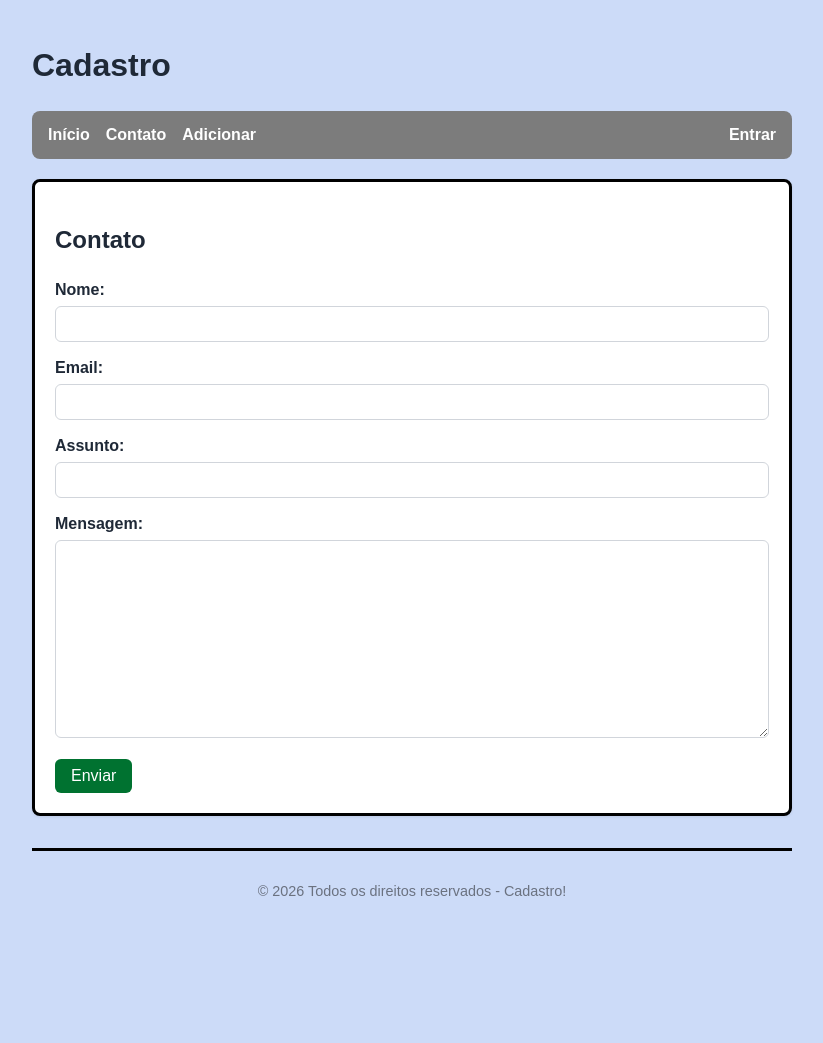
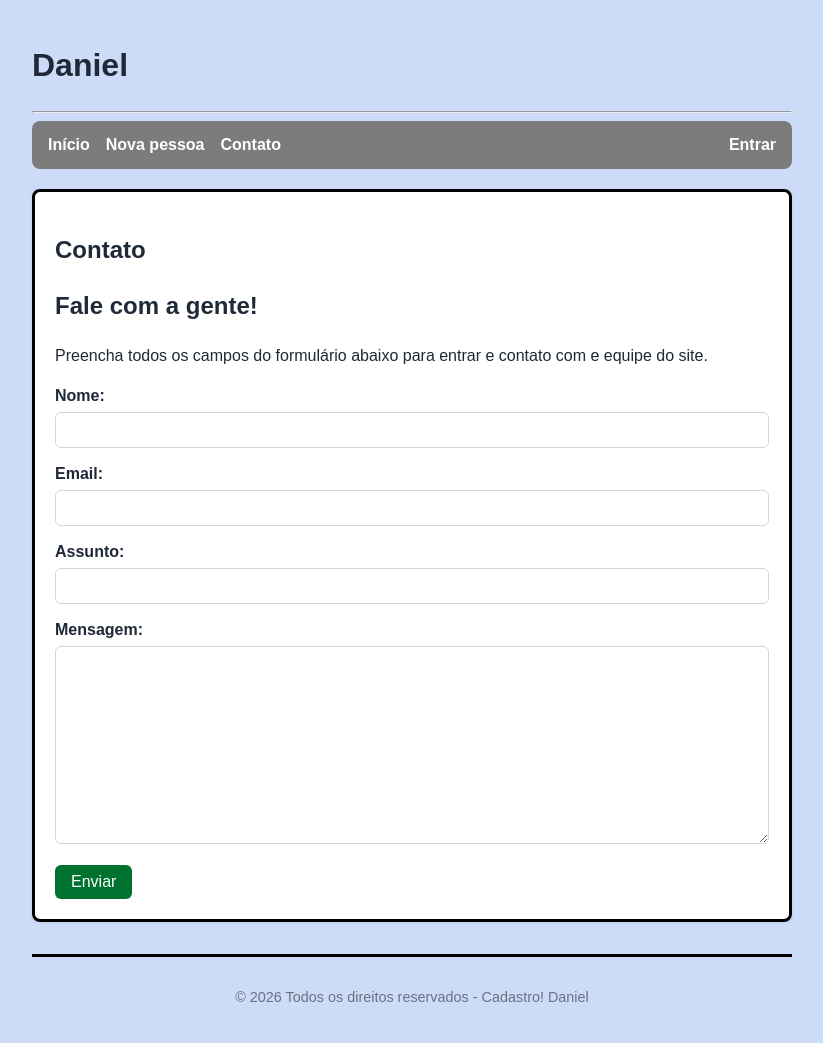
Before and after one commit to DanielGio/Fullstack-Python-com-Django, a Django app: page /contato/ in a window 1280 px wide. Shown: the whole page, without its empty margins (228-1051 px from the left). Before the commit the page ends 896 px from the top, so only its background shows below. Run offline with Django 5.2, Linux system fonts and the light colour scheme; some libraries are stand-ins or nearby versions.

Commit message:
20261014_2139
pequenas correções

```diff
--- a/cadastro/admin.py
+++ b/cadastro/admin.py
@@ -1,5 +1,5 @@
 from django.contrib import admin
-from .models import Pessoa, Telefone
+from .models import Pessoa, Telefone, Contato
 
 class TelefoneInline(admin.TabularInline):
     model = Telefone
@@ -12,4 +12,5 @@ class TelefoneAdmin(admin.ModelAdmin):
     list_display = ['numero', 'pessoa']
 
 admin.site.register(Pessoa, PessoaAdmin)
+admin.site.register(Contato)
 admin.site.register(Telefone, TelefoneAdmin)
--- /dev/null
+++ b/cadastro/context_processors.py
@@ -0,0 +1,8 @@
+
+# cadastro\context_processors.py
+
+def global_context(request):
+    return {
+        'dono': 'Daniel',
+
+    }
--- a/cadastro/forms.py
+++ b/cadastro/forms.py
@@ -1,3 +1,6 @@
+
+# cadastro\forms.py
+
 from django import forms
 from .models import Pessoa, Contato
 
--- a/cadastro/models.py
+++ b/cadastro/models.py
@@ -1,3 +1,6 @@
+
+# cadastro\models.py
+
 from django.db import models
 
 class Pessoa(models.Model):
--- a/cadastro/templates/cadastro/base.html
+++ b/cadastro/templates/cadastro/base.html
@@ -12,13 +12,14 @@
 <body>
 
     <header>
-        <h1>Cadastro</h1>
+        <h1>{{ dono }}</h1>
     </header>
+    <hr>
 
     <nav>
         <a href="{% url 'index' %}">Início</a>
+        <a href="{% url 'adicionar' %}">Nova pessoa</a>
         <a href="{% url 'contato' %}">Contato</a>
-        <a href="{% url 'adicionar' %}">Adicionar</a>
 
         <div class="nav-direita">
             {% if user.is_authenticated %}
@@ -48,7 +49,7 @@
     </main>
 
     <footer>
-        <p>&copy; 2026 Todos os direitos reservados - Cadastro! <!-- {{ nome | default:"Visitante" }}</p> -->
+        <p>&copy; 2026 Todos os direitos reservados - Cadastro! {{ dono | default:"Visitante" }}</p>
     </footer>
 
 </body>
--- a/cadastro/templates/cadastro/contato.html
+++ b/cadastro/templates/cadastro/contato.html
@@ -1,15 +1,32 @@
 {% extends 'cadastro/base.html' %}
+
+{% load widget_tweaks %}
 
 {% block titulo %}Cadastro - Faça Contato{% endblock %}
 
 {% block conteudo %}
 <article>
+
     <h1>Contato</h1>
 
-    <form method="POST">
+    <h2>Fale com a gente!</h2>
+
+    <p>Preencha todos os campos do formulário abaixo para entrar e contato com e equipe do site.</p>
+
+   <form method="POST">
         {% csrf_token %}
-        {{ form.as_p }}
+        {# form.as_p #}
+
+        {% for field in form %}
+        <p class="mb-3">
+            {{ field.label_tag }}
+            {{ field }}
+        </p>
+        {% endfor %}
+
+
         <button type="submit">Enviar</button>
     </form>
+
 </article>
 {% endblock %}
--- a/cadastro/urls.py
+++ b/cadastro/urls.py
@@ -1,3 +1,6 @@
+
+# cadastro\urls.py
+
 from django.urls import path
 from . import views
 
--- a/cadastro/views.py
+++ b/cadastro/views.py
@@ -1,3 +1,5 @@
+# cadastro\views.py
+
 from django.contrib import messages
 from django.contrib.auth.decorators import login_required
 from django.shortcuts import render, redirect, get_object_or_404
--- a/requirements.txt
+++ b/requirements.txt
@@ -1,4 +1,5 @@
 asgiref==3.12.1
 Django==6.1.1
+django-widget-tweaks==1.5.1
 sqlparse==0.6.0
 tzdata==2026.5
```
Also changed, not shown: core/settings.py (+5 -3 lines), 2 other files.
